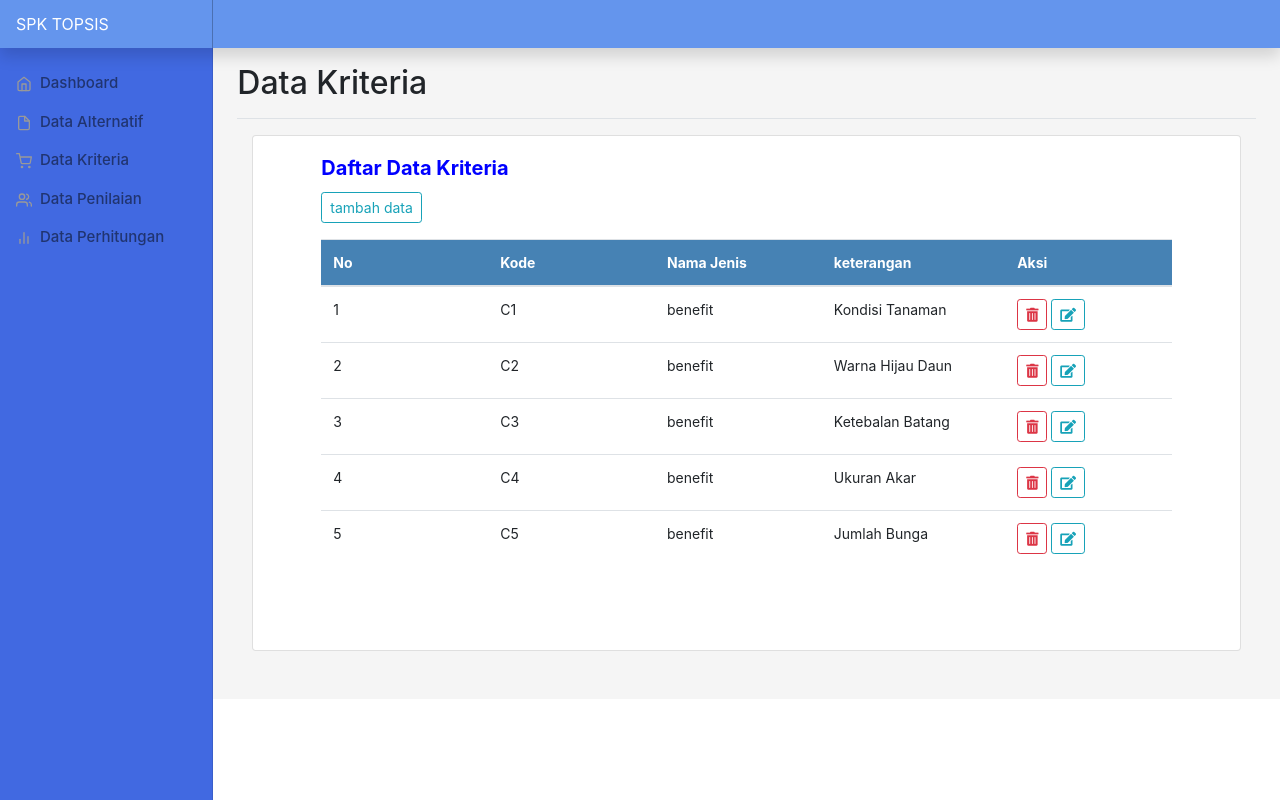
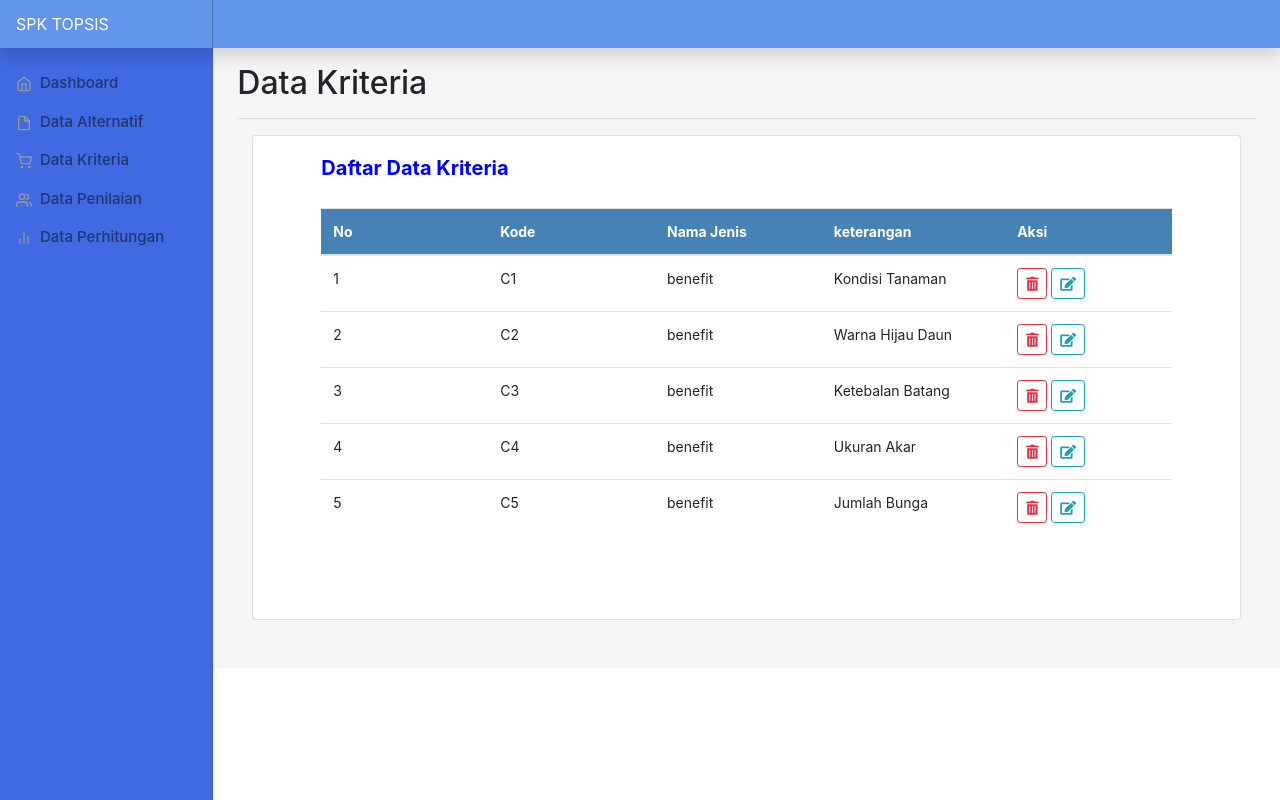
Before and after one commit to davila-erdianita/SPK_topsis, a CodeIgniter app: page /SPK_topsis/data-kriteria in a window 1280 px wide. Run offline with CodeIgniter, Linux system fonts and the light colour scheme; data comes from the database, SQL or seed files in the repository; data that the repository does not hold is empty.

Commit message:
fix data

```diff
--- a/application/views/data-kriteria.php
+++ b/application/views/data-kriteria.php
@@ -17,7 +17,7 @@
 	                        </div>
                        	<?php }?>
     			<!-- 	</div>	 -->
-    				<a href="<?php echo base_url()."insert-form-kriteria"?>" class="btn btn-sm btn-outline-info">tambah data</a>
+    				<!-- <a href="<?php echo base_url()."insert-form-kriteria"?>" class="btn btn-sm btn-outline-info">tambah data</a> -->
 					<div class="table-responsive">
 						<table class="table mt-3">
 							<thead>
```
Also changed, not shown: application/views/dashboard.php (line endings or trailing spaces).
